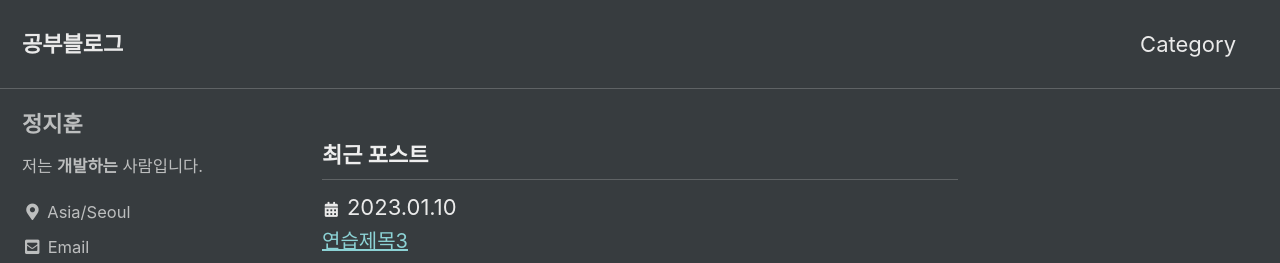
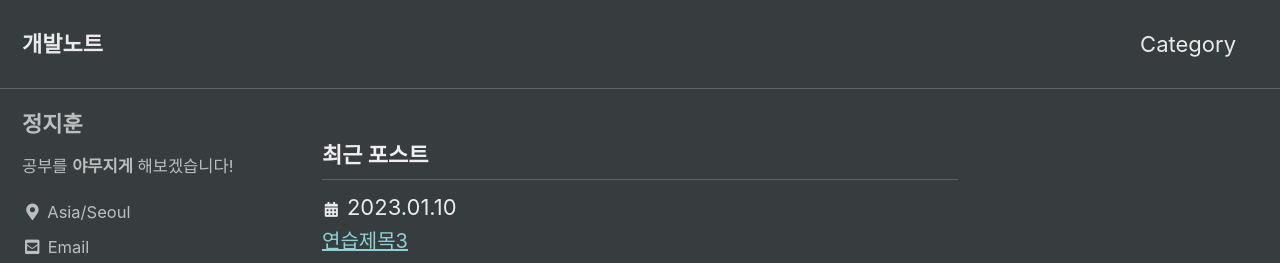
Before and after one commit to Jeongjjuna/jeongjjuna.github.io, a Jekyll site: the page built from index.html, in a window 1280 px wide. Shown: the top 263 px of the page. Built offline with Jekyll 4.4.1, drawn with Linux system fonts in a browser that asks for light colours; cached includes are drawn as plain includes; some web fonts are replaced; the list of posts is cut into pages by our own code.

Commit message:
Update: config > author > bio 수정

```diff
--- a/_config.yml
+++ b/_config.yml
@@ -16,7 +16,7 @@ minimal_mistakes_skin    : "dark" # "default","air", "aqua", "contrast", "dirt",
 
 # Site Settings
 locale                   : "ko-KR"
-title                    : "공부블로그"
+title                    : "개발노트"
 title_separator          : "-"
 subtitle                 : # site tagline that appears below site title in masthead
 name                     : "정지훈"
@@ -106,7 +106,7 @@ analytics:
 author:
   name             : "정지훈"
   avatar           : # path of avatar image, e.g. "/assets/images/bio-photo.jpg"
-  bio              : "저는 **개발하는** 사람입니다."
+  bio              : "공부를 **야무지게** 해보겠습니다!"
   location         : "Asia/Seoul"
   email            :
   links:
```
